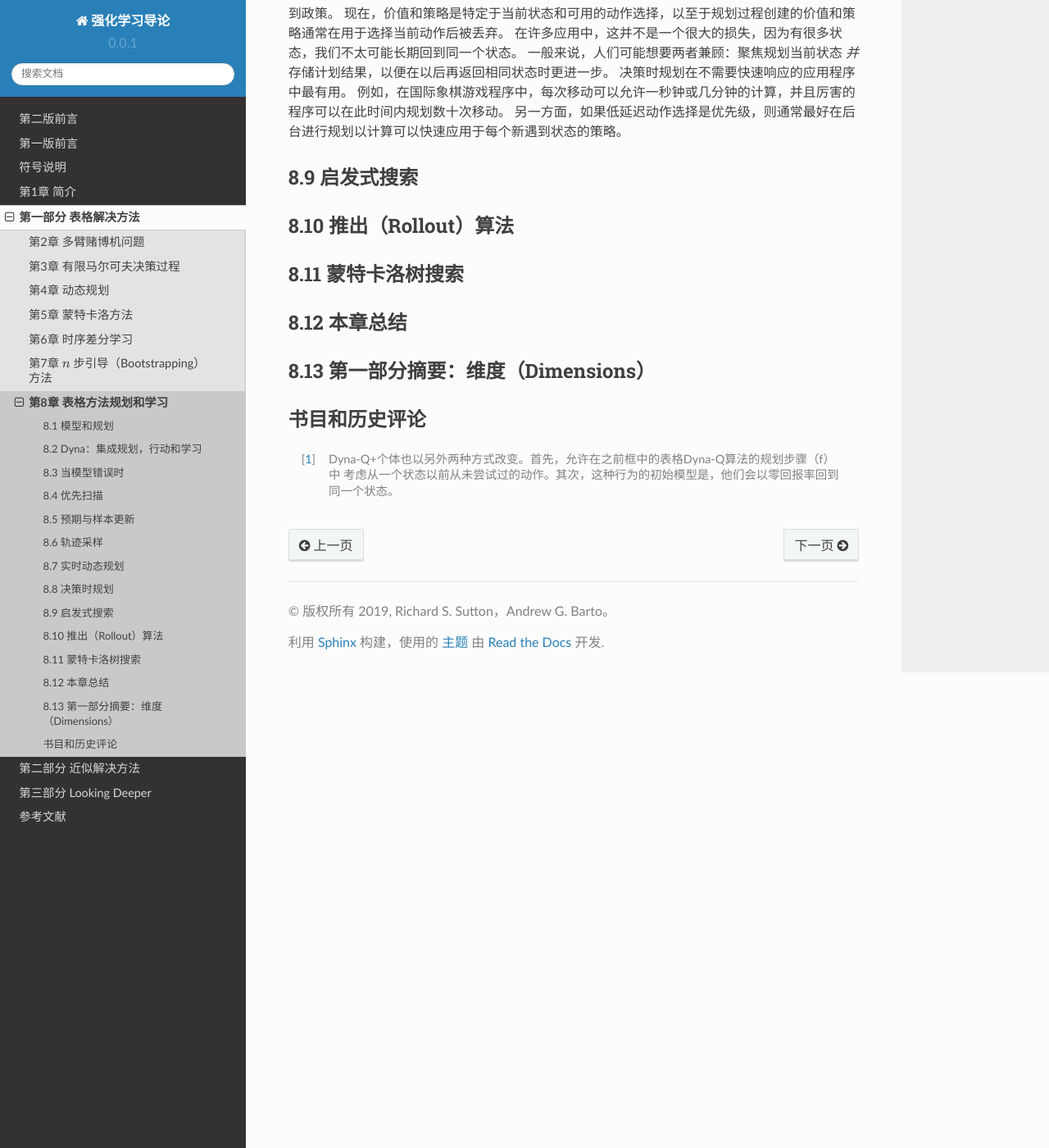
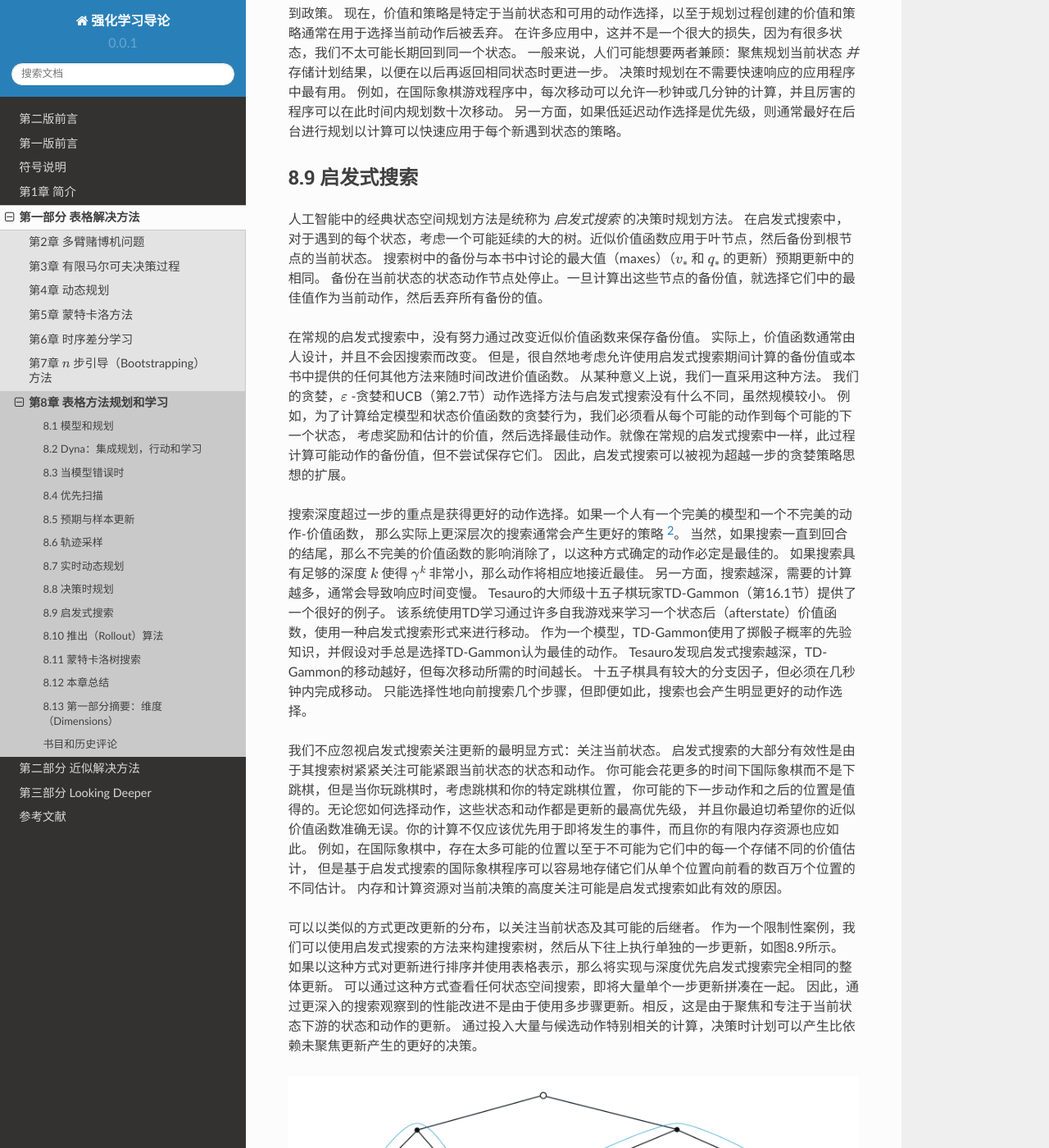
Before and after one commit to qiwihui/reinforcement-learning-an-introduction-chinese, a Sphinx documentation site: the page built from source/partI/chapter8/planning_and_learning_with_tabular_methods.rst, in a window 1280 px wide and 1400 px high, scrolled down 18978 px. Shown: the whole window at 82% size. Built offline with Sphinx 7.4.7 and the Read the Docs theme 2.0.0, drawn with Linux system fonts in a browser that asks for light colours; some of the changed text lies outside the part shown.

Commit message:
docs: 8.9 启发式搜索

```diff
--- a/source/partI/chapter8/planning_and_learning_with_tabular_methods.rst
+++ b/source/partI/chapter8/planning_and_learning_with_tabular_methods.rst
@@ -713,6 +713,53 @@ RTDP实现了近乎最优的控制，是基于扫描的价值迭代所需的计
 8.9 启发式搜索
 ----------------
 
+人工智能中的经典状态空间规划方法是统称为 *启发式搜索* 的决策时规划方法。
+在启发式搜索中，对于遇到的每个状态，考虑一个可能延续的大的树。近似价值函数应用于叶节点，然后备份到根节点的当前状态。
+搜索树中的备份与本书中讨论的最大值（maxes）（:math:`v_*` 和 :math:`q_*` 的更新）预期更新中的相同。
+备份在当前状态的状态动作节点处停止。一旦计算出这些节点的备份值，就选择它们中的最佳值作为当前动作，然后丢弃所有备份的值。
+
+在常规的启发式搜索中，没有努力通过改变近似价值函数来保存备份值。
+实际上，价值函数通常由人设计，并且不会因搜索而改变。
+但是，很自然地考虑允许使用启发式搜索期间计算的备份值或本书中提供的任何其他方法来随时间改进价值函数。
+从某种意义上说，我们一直采用这种方法。
+我们的贪婪，:math:`\varepsilon` -贪婪和UCB（第2.7节）动作选择方法与启发式搜索没有什么不同，虽然规模较小。
+例如，为了计算给定模型和状态价值函数的贪婪行为，我们必须看从每个可能的动作到每个可能的下一个状态，
+考虑奖励和估计的价值，然后选择最佳动作。就像在常规的启发式搜索中一样，此过程计算可能动作的备份值，但不尝试保存它们。
+因此，启发式搜索可以被视为超越一步的贪婪策略思想的扩展。
+
+搜索深度超过一步的重点是获得更好的动作选择。如果一个人有一个完美的模型和一个不完美的动作-价值函数，
+那么实际上更深层次的搜索通常会产生更好的策略 [2]_。
+当然，如果搜索一直到回合的结尾，那么不完美的价值函数的影响消除了，以这种方式确定的动作必定是最佳的。
+如果搜索具有足够的深度 :math:`k` 使得 :math:`\gamma^{k}` 非常小，那么动作将相应地接近最佳。
+另一方面，搜索越深，需要的计算越多，通常会导致响应时间变慢。
+Tesauro的大师级十五子棋玩家TD-Gammon（第16.1节）提供了一个很好的例子。
+该系统使用TD学习通过许多自我游戏来学习一个状态后（afterstate）价值函数，使用一种启发式搜索形式来进行移动。
+作为一个模型，TD-Gammon使用了掷骰子概率的先验知识，并假设对手总是选择TD-Gammon认为最佳的动作。
+Tesauro发现启发式搜索越深，TD-Gammon的移动越好，但每次移动所需的时间越长。
+十五子棋具有较大的分支因子，但必须在几秒钟内完成移动。
+只能选择性地向前搜索几个步骤，但即便如此，搜索也会产生明显更好的动作选择。
+
+我们不应忽视启发式搜索关注更新的最明显方式：关注当前状态。
+启发式搜索的大部分有效性是由于其搜索树紧紧关注可能紧跟当前状态的状态和动作。
+你可能会花更多的时间下国际象棋而不是下跳棋，但是当你玩跳棋时，考虑跳棋和你的特定跳棋位置，
+你可能的下一步动作和之后的位置是值得的。无论您如何选择动作，这些状态和动作都是更新的最高优先级，
+并且你最迫切希望你的近似价值函数准确无误。你的计算不仅应该优先用于即将发生的事件，而且你的有限内存资源也应如此。
+例如，在国际象棋中，存在太多可能的位置以至于不可能为它们中的每一个存储不同的价值估计，
+但是基于启发式搜索的国际象棋程序可以容易地存储它们从单个位置向前看的数百万个位置的不同估计。
+内存和计算资源对当前决策的高度关注可能是启发式搜索如此有效的原因。
+
+可以以类似的方式更改更新的分布，以关注当前状态及其可能的后继者。
+作为一个限制性案例，我们可以使用启发式搜索的方法来构建搜索树，然后从下往上执行单独的一步更新，如图8.9所示。
+如果以这种方式对更新进行排序并使用表格表示，那么将实现与深度优先启发式搜索完全相同的整体更新。
+可以通过这种方式查看任何状态空间搜索，即将大量单个一步更新拼凑在一起。
+因此，通过更深入的搜索观察到的性能改进不是由于使用多步骤更新。相反，这是由于聚焦和专注于当前状态下游的状态和动作的更新。
+通过投入大量与候选动作特别相关的计算，决策时计划可以产生比依赖未聚焦更新产生的更好的决策。
+
+.. figure:: images/figure-8.9.png
+
+    **图8.9：** 启发式搜索可以实现为一系列一步更新（此处以蓝色显示），从叶节点向根备份价值。
+    此处显示的顺序用于选择性深度优先搜索。
+
 
 8.10 推出（Rollout）算法
 ------------------------------
@@ -736,3 +783,6 @@ RTDP实现了近乎最优的控制，是基于扫描的价值迭代所需的计
 .. [1]
     Dyna-Q+个体也以另外两种方式改变。首先，允许在之前框中的表格Dyna-Q算法的规划步骤（f）中
     考虑从一个状态以前从未尝试过的动作。其次，这种行为的初始模型是，他们会以零回报率回到同一个状态。
+
+.. [2]
+    这有一些有趣的例外（参见，例如，Pearl，1984）。
```
Also changed, not shown: source/partI/chapter8/images/figure-8.9.png (added).
